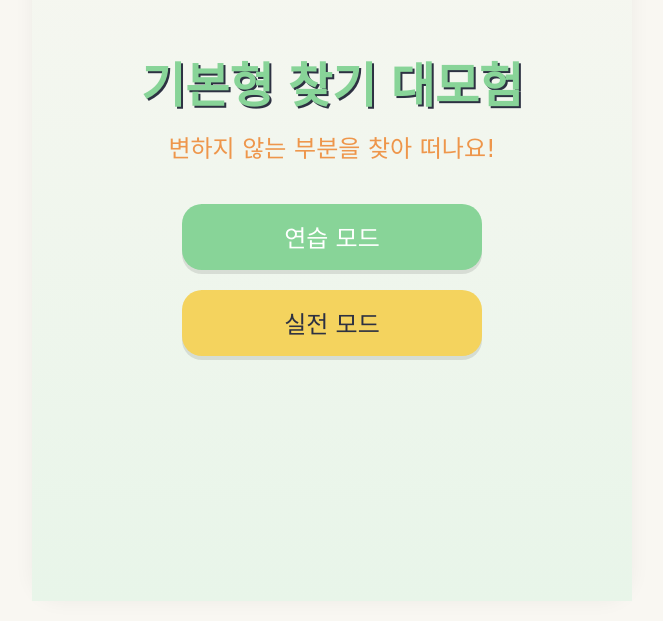
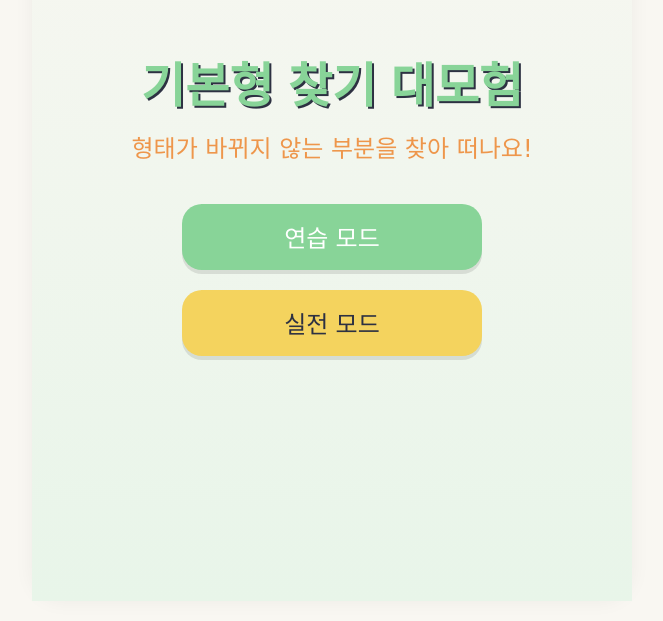
Before and after one commit to cydaddy/basicform, a plain HTML site: page index.html in a window 1280 px wide. Shown: the part 219-840 px from the top of the page, without its empty margins (308-971 px from the left). Drawn offline with Linux system fonts and the light colour scheme; a web font is replaced by a local one.

Commit message:
Update index.html

```diff
--- a/index.html
+++ b/index.html
@@ -15,7 +15,7 @@
         <section id="main-menu" class="screen active">
             <div class="title-area">
                 <h1>기본형 찾기 대모험</h1>
-                <p>변하지 않는 부분을 찾아 떠나요!</p>
+                <p>형태가 바뀌지 않는 부분을 찾아 떠나요!</p>
             </div>
             <div class="menu-buttons">
                 <button class="btn-primary" onclick="startGame('practice')">연습 모드</button>
@@ -33,14 +33,14 @@
             </div>
             <div class="content-area">
                 <div class="instruction">
-                    <p>문장에서 <strong>변하지 않는 부분</strong>을 찾아보세요!</p>
+                    <p>문장에서 <strong>형태가 바뀌지 않는 부분</strong>을 찾아보세요!</p>
                 </div>
                 <div class="card-container" id="practice-card">
                     <!-- Dynamic Content -->
                 </div>
                 <div class="input-area">
                     <div class="input-group">
-                        <label>변하지 않는 부분:</label>
+                        <label>바뀌지 않는 부분:</label>
                         <input type="text" id="p-stem-input" placeholder="예: 먹" autocomplete="off">
                     </div>
                     <div class="input-group">
```
